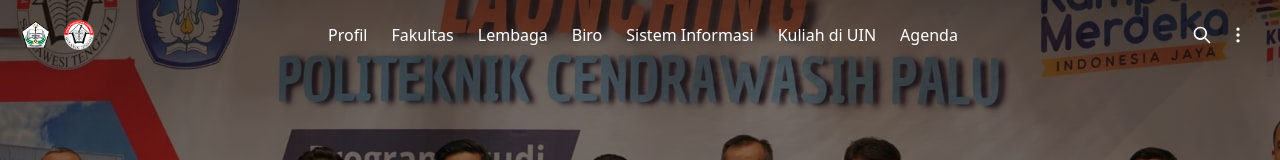
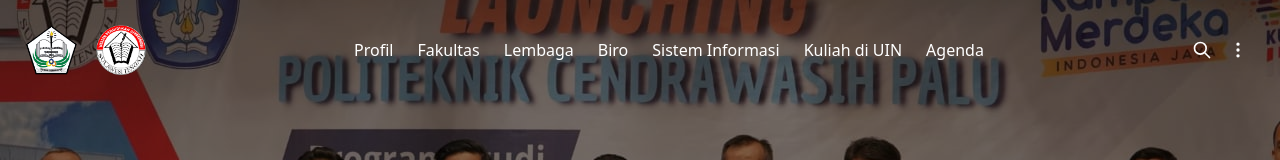
Before and after one commit to AhmadR0/campus-profile, a React (Vite) app: page / in a window 1280 px wide. Shown: the top 160 px of the page. Built offline with nearby package versions, Linux system fonts and the light colour scheme.

Commit message:
refactor: improve header styling and dropdown animation effects

```diff
--- a/src/components/Headers.tsx
+++ b/src/components/Headers.tsx
@@ -50,23 +50,24 @@
 
     return (
         <header
-            className={`fixed flex items-center w-full top-0 left-0 z-50 transition-all duration-300 ${isScrolled ? 'bg-black' : 'bg-transparent'
-                }`}
+            className={`fixed flex items-center w-full top-0 left-0 z-50 transition-all duration-500 ease-in-out ${
+    isScrolled ? 'bg-black/80 backdrop-blur-sm' : 'bg-transparent'
+  }`}
         >
             {/* Logo Section (Left) */}
             <div className="flex items-center space-x-2 p-4">
                 <img
                     src={logo}
                     alt="Logo"
-                    width={40}
-                    height={40}
+                    width={72}
+                    height={72}
                     className="object-contain"
                 />
                 <img
                     src={logoYayasan}
                     alt="Yayasan Logo"
-                    width={30}
-                    height={30}
+                    width={50}
+                    height={50}
                     className="object-contain"
                 />
             </div>
@@ -110,10 +111,15 @@
 
             {/* Search & Language Icons (Right) */}
             <div className="flex items-center space-x-4 p-4">
-                <button className="text-white hover:text-stone-300 transition-colors">
+                <button
+                className="text-white hover:text-stone-300 transition-colors"
+                onClick={()=>{console.log('YAAAAK')}}
+
+                >
                     <svg xmlns="http://www.w3.org/2000/svg" className="h-5 w-5" fill="none" viewBox="0 0 24 24" stroke="currentColor">
                         <path strokeLinecap="round" strokeLinejoin="round" strokeWidth={2} d="M21 21l-6-6m2-5a7 7 0 11-14 0 7 7 0 0114 0z" />
                     </svg>
+
                 </button>
                 <button className="text-white hover:text-stone-300 transition-colors">
                     <svg xmlns="http://www.w3.org/2000/svg" className="h-5 w-5" fill="none" viewBox="0 0 24 24" stroke="currentColor">
--- a/src/components/HeadersDropDown.tsx
+++ b/src/components/HeadersDropDown.tsx
@@ -81,6 +81,8 @@
     <div
       className={`
         absolute bg-white text-black p-4 rounded-md shadow-lg z-50
+      transform transition-all duration-300 ease-out
+      ${hoverValue ? 'opacity-100 scale-100 translate-y-0' : 'opacity-0 scale-95 -translate-y-2 pointer-events-none'}
       `}
       style={isCategorized ? megaMenuStyle : simpleMenuStyle}
     >
```
